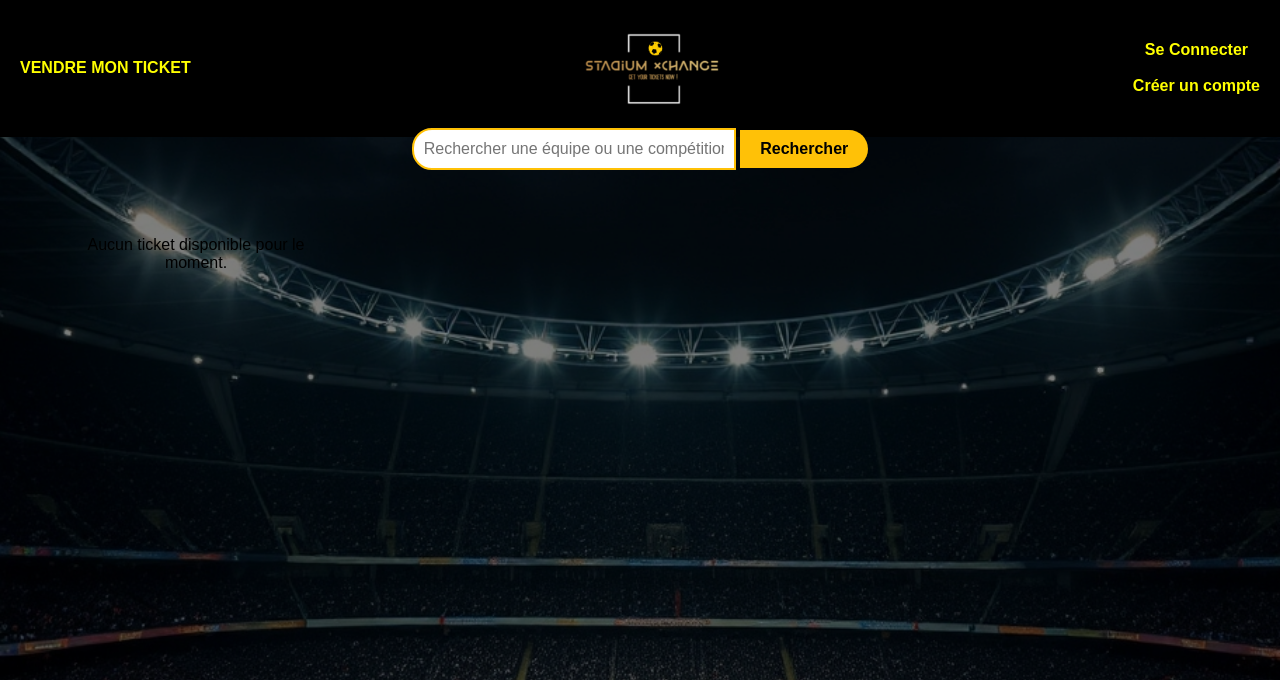
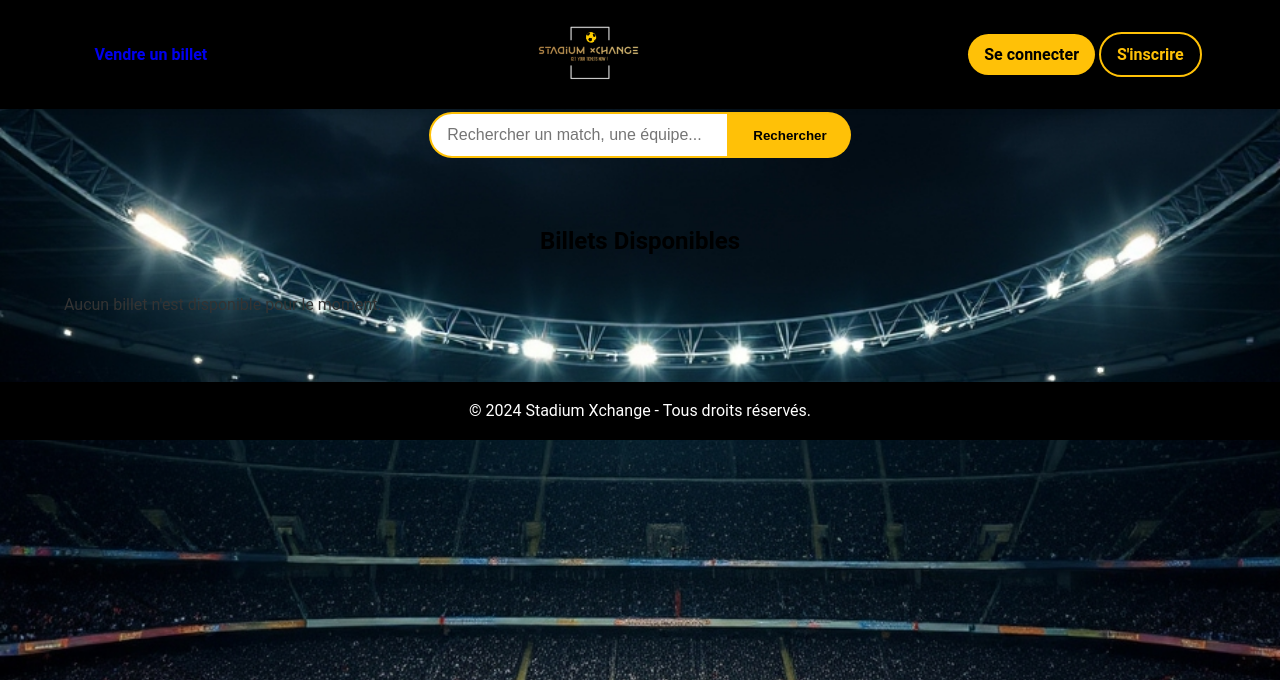
Before and after one commit to JohanDelem/stadiumXchange_project, a Symfony app: template templates/home_page/index.html.twig in a window 1280 px wide. Shown: the top 680 px of the page. Run offline with Twig, Linux system fonts and the light colour scheme; the template is opened without the code that fills it, so the values that code supplies are empty; some libraries are stand-ins or nearby versions.

Commit message:
new css ok

```diff
--- a/public/css/log.css
+++ b/public/css/log.css
@@ -1,7 +1,7 @@
 /* Style du body */
 body {
     font-family: Arial, sans-serif;
-    background-image: url('../images/background_image.PNG');
+    background-image: url('../images/Background_image2.png');
     background-size: cover;
     background-position: center;
     color: white;
--- a/public/css/style.css
+++ b/public/css/style.css
@@ -1,161 +1,208 @@
-body {
-    font-family: Arial, sans-serif;
-    background-image: url('../images/Background_image2.png');
-    background-size: cover; /* Ajuste l'image pour qu'elle couvre toute la page */
-    background-position: center;
-    background-repeat: no-repeat; /* Empêche la répétition de l'image */
-    background-attachment: fixed; /* Fixe l'image de fond pour qu'elle reste en place lors du défilement */
-    text-align: center;
-    padding-top: 60px; /* Ajustez cette valeur selon la hauteur de votre header */
+:root {
+    --primary-color: #ffc107;
+    --secondary-color: #000;
+    --text-color: #333;
+    --background-color: #f4f4f4;
+    --card-background: #fff;
+    --shadow-color: rgba(0, 0, 0, 0.1);
 }
 
-body::before {
-    content: "";
+*, *::before, *::after {
+    box-sizing: border-box;
+    margin: 0;
+    padding: 0;
+}
+
+html {
+    font-size: 16px;
+    scroll-behavior: smooth;
+}
+
+body {
+    font-family: 'Roboto', sans-serif;
+    line-height: 1.6;
+    color: var(--text-color);
+    background-color: var(--background-color);
+    background-image: url('../images/Background_image2.png');
+    background-size: cover;
+    background-position: center;
+    background-repeat: no-repeat;
+    background-attachment: fixed;
+    padding-top: 80px;
+}
+
+.container {
+    width: 90%;
+    max-width: 1200px;
+    margin: 0 auto;
+}
+
+.site-header {
     position: fixed;
     top: 0;
-    left: 0;
     width: 100%;
-    height: 100%;
-    background-color: rgba(0, 0, 0, 0.5); /* Semi-transparent black */
-    z-index: -1; /* Ensure it's behind all content */
+    background-color: var(--secondary-color);
+    color: #fff;
+    padding: 1rem;
+    z-index: 1000;
+    box-shadow: 0 2px 4px var(--shadow-color);
 }
 
-
-.container {
-    width: auto;
-    margin: 0 auto;
-    /* border: 2px solid red; */
-}
-
-.header {
+.header-container {
     display: flex;
     justify-content: space-between;
     align-items: center;
-    padding: 20px;
-    background-color: black;
-    position: fixed;
-    top: 0;
-    left: 0;
-    right: 0;
-    z-index: 1000;
-}
-
-
-.sell-ticket, .login {
-    font-size: 16px;
-    font-weight: bold;
-    color: yellow;
-    cursor: pointer;
-    text-decoration: none;
-}
-
-.sell-ticket:hover, .login:hover {
-    text-decoration: underline;
-
 }
 
 .logo img {
-    max-width: 200px;
+    max-width: 150px;
 }
 
-.tickets {
-    display: grid;
-    grid-template-columns: repeat(4, 1fr);
-    gap: 20px;
-    margin: 50px;
+.btn {
+    display: inline-block;
+    padding: 0.5rem 1rem;
+    border-radius: 30px;
+    text-decoration: none;
+    font-weight: bold;
+    transition: background-color 0.3s ease, color 0.3s ease;
 }
 
-.ticket {
-    background-color: gold;
-    margin: 50px;
-    padding: 20px;
-    border-radius: 10px;
-    box-shadow: 0px 4px 10px rgba(0, 0, 0, 0.5);
-    cursor: pointer;
-    transition: transform 0.3s ease; /* Ajoute une transition fluide */
+.btn-primary {
+    background-color: var(--primary-color);
+    color: var(--secondary-color);
 }
 
-.ticket:hover {
-    transform: scale(1.1); /* Grossit le ticket de 10% au survol */
+.btn-secondary {
+    background-color: transparent;
+    color: var(--primary-color);
+    border: 2px solid var(--primary-color);
 }
 
-.ticket h2, .ticket p {
-    margin: 0;
-    color: #555;
+.btn:hover {
+    opacity: 0.9;
 }
 
-/* Styles pour les liens */
-a {
-    color: inherit; /* Garde la couleur d'origine de l'élément parent */
-    text-decoration: none; /* Enlève le soulignement par défaut */
+.search-section {
+    margin: 2rem 0;
 }
 
-a:hover {
-    color: #ffc107; /* Optionnel : Change la couleur au survol (à adapter selon ton jeu de couleurs) */
-    text-decoration: underline; /* Optionnel : ajoute un soulignement au survol */
+.search-form {
+    display: flex;
+    justify-content: center;
+}
+
+.search-input {
+    width: 300px;
+    padding: 0.75rem 1rem;
+    border-radius: 30px 0 0 30px;
+    border: 2px solid var(--primary-color);
+    font-size: 1rem;
+    outline: none;
+}
+
+.btn-search {
+    padding: 0.75rem 1.5rem;
+    background-color: var(--primary-color);
+    color: var(--secondary-color);
+    border: none;
+    border-radius: 0 30px 30px 0;
+    cursor: pointer;
+}
+
+.tickets-section {
+    padding: 2rem 0;
+}
+
+.section-title {
+    text-align: center;
+    margin-bottom: 2rem;
+    color: var(--secondary-color);
+}
+
+.tickets-grid {
+    display: grid;
+    grid-template-columns: repeat(auto-fit, minmax(280px, 1fr));
+    gap: 2rem;
+}
+
+.ticket-card {
+    background-color: var(--card-background);
+    border-radius: 10px;
+    overflow: hidden;
+    box-shadow: 0 4px 6px var(--shadow-color);
+    transition: transform 0.3s ease, box-shadow 0.3s ease;
+}
+
+.ticket-card:hover {
+    transform: translateY(-5px);
+    box-shadow: 0 6px 12px var(--shadow-color);
+}
+
+.ticket-link {
+    text-decoration: none;
+    color: inherit;
+}
+
+.ticket-image img {
+    width: 100%;
+    height: 150px;
+    object-fit: fill;
+}
+
+.ticket-header {
+    padding: 1rem;
+    background-color: var(--primary-color);
+    color: var(--secondary-color);
+}
+
+.team-match {
+    display: flex;
+    justify-content: space-between;
+    align-items: center;
+}
+
+.team-logo {
+    width: 30px;
+    height: 30px;
+}
+
+.vs {
+    font-weight: bold;
+}
+
+.ticket-body {
+    padding: 1rem;
+}
+
+.ticket-price {
+    font-size: 1.2rem;
+    color: var(--primary-color);
+    margin-top: 0.5rem;
+}
+
+.site-footer {
+    background-color: var(--secondary-color);
+    color: #fff;
+    text-align: center;
+    padding: 1rem;
+    margin-top: 2rem;
 }
 
 @media (max-width: 768px) {
-    .tickets {
-        grid-template-columns: repeat(2, 1fr); /* Adjust to 2 columns on smaller screens */
+    .header-container {
+        flex-direction: column;
+        gap: 1rem;
+    }
+
+    .search-form {
+        flex-direction: column;
+        align-items: center;
+    }
+
+    .search-input, .btn-search {
+        width: 100%;
+        max-width: 300px;
+        border-radius: 30px;
+        margin-bottom: 0.5rem;
     }
 }
-
-@media (max-width: 480px) {
-    .tickets {
-        grid-template-columns: 1fr; /* Single column on very small screens */
-    }
-}
-
-
-/* Barre de recherche */
-.search-bar {
-    position: relative;
-    z-index: 1000;
-    display: flex;
-    justify-content: center;
-    margin-top: 60px;
-}
-
-.search-input {
-
-    width: 300px;
-    padding: 10px;
-    border: 2px solid #ffc107; /* Bordure jaune pour correspondre à l'esthétique dorée */
-    border-radius: 20px 0 0 20px; /* Arrondit les bords gauche */
-    outline: none; /* Supprime la bordure bleue par défaut lors du focus */
-    font-size: 16px;
-    transition: box-shadow 0.3s ease; /* Transition pour l'effet de focus */
-}
-
-.search-input:focus {
-    box-shadow: 0px 0px 10px rgba(255, 193, 7, 0.7); /* Effet lumineux autour de l'input au focus */
-}
-
-.search-button {
-
-    background-color: #ffc107; /* Utilise la couleur dorée pour le bouton */
-    border: none;
-    padding: 10px 20px;
-    font-size: 16px;
-    font-weight: bold;
-    color: black;
-    border-radius: 0 20px 20px 0; /* Arrondit les bords droit */
-    cursor: pointer;
-    transition: background-color 0.3s ease; /* Transition fluide pour le changement de couleur */
-}
-
-.search-button:hover {
-    background-color: #e0a800; /* Assombrit légèrement le bouton au survol */
-}
-
-.search-button:focus {
-    outline: none;
-    box-shadow: 0px 0px 10px rgba(255, 193, 7, 0.7); /* Effet lumineux sur le bouton au focus */
-}
-.team-logo {
-    width: 30px;
-    height: 30px;
-    vertical-align: middle;
-    margin: 0 5px;
-}
--- a/public/css/ticketDetail.css
+++ b/public/css/ticketDetail.css
@@ -1,7 +1,7 @@
 /* Style du body */
 body {
     font-family: Arial, sans-serif;
-    background-image: url('../images/background_image.PNG'); /* Image de fond utilisée */
+    background-image: url('../images/Background_image2.png'); /* Image de fond utilisée */
     background-size: cover;
     background-position: center;
     color: white;
--- a/templates/home_page/index.html.twig
+++ b/templates/home_page/index.html.twig
@@ -1,64 +1,88 @@
-{% extends 'base.html.twig' %}
+<!DOCTYPE html>
+<html lang="fr">
 
-{% block title %}Stadium Xchange{% endblock %}
+<head>
+    <meta charset="UTF-8">
+    <meta name="viewport" content="width=device-width, initial-scale=1.0">
+    <meta http-equiv="X-UA-Compatible" content="ie=edge">
+    <link rel="stylesheet" href="{{ asset('css/style.css') }}">
+    <title>Stadium Xchange - Accueil</title>
+</head>
 
-{% block body %}
-{# {{dump(teamsLogo)}} #}
+<body>
+    <header class="site-header">
+        <div class="container header-container">
+            <a href="{{ path('app_ticket_new') }}" class="btn btn-sell-ticket">Vendre un billet</a>
+            <a href="{{ path('HomePage') }}" class="logo">
+                <img src="{{ asset('images/logo.png') }}" alt="Stadium Xchange Logo">
+            </a>
+            <nav class="user-nav">
+                {% if is_granted('IS_AUTHENTICATED_FULLY') %}
+                    <a href="{{ path('mySpace') }}" class="btn btn-primary">Mon compte</a>
+                    <a href="{{ path('logout') }}" class="btn btn-secondary">Se déconnecter</a>
+                {% else %}
+                    <a href="{{ path('login') }}" class="btn btn-primary">Se connecter</a>
+                    <a href="{{ path('register') }}" class="btn btn-secondary">S'inscrire</a>
+                {% endif %}
+            </nav>
+        </div>
+    </header>
+
+    <main>
+        <section class="search-section">
             <div class="container">
-    <div class="header">
-        <a href="{{ path('app_ticket_new') }}"><div class="sell-ticket">VENDRE MON TICKET</div></a>
-        <div class="logo">
-            <img src="{{ asset('images/logo.png') }}" alt="Stadium Xchange">
+                <form action="#" method="GET" class="search-form">
+                    <input type="text" name="query" class="search-input" placeholder="Rechercher un match, une équipe...">
+                    <button type="submit" class="btn btn-search">Rechercher</button>
+                </form>
             </div>
-        <div class="login">
-            {% if is_granted('IS_AUTHENTICATED_FULLY') %}
-                <a href="{{ path('mySpace') }}">Mon Espace</a> <br><br>
-                <a href="{{ path('logout') }}">Se Déconnecter</a>
-            {% else %}
-                <a href="{{ path('login') }}">Se Connecter</a> <br><br>
-                <a href="{{ path('register') }}">Créer un compte</a>
+        </section>
+
+        <section class="tickets-section">
+            <div class="container">
+                <h1 class="section-title">Billets Disponibles</h1>
+                <div class="tickets-grid">
+                    {% for ticket in tickets %}
+                        <div class="ticket-card">
+                            <a href="{{ path('app_ticket_show', {'id': ticket.id}) }}" class="ticket-link">
+                                <div class="ticket-image">
+                                    {% if ticket.competition == 'ligue 1' %}
+                                        <img src="{{ asset('images/ligue1.jpg') }}" alt="Ligue 1">
+                                    {% elseif ticket.competition == 'Ligue des Champions' %}
+                                        <img src="{{ asset('images/ucl.jpg') }}" alt="UEFA Champions League">
                                     {% endif %}
                                 </div>
+                                <div class="ticket-header">
+                                    <div class="team-match">
+                                        <img src="{{teamsLogo[ticket.homeTeam]|default()}}" alt="{{ ticket.homeTeam }}" class="team-logo">
+                                        <span>{{ ticket.homeTeam }}</span>
+                                        <span class="vs">vs</span>
+                                        <span>{{ ticket.awayTeam }}</span>
+                                        <img src="{{teamsLogo[ticket.awayTeam]|default()}}" alt="{{ ticket.awayTeam }}" class="team-logo">
                                     </div>
-
-    <div class="search-bar">
-    <form action="#" method="GET">
-            <input type="text" name="query" placeholder="Rechercher une équipe ou une compétition" class="search-input">
-            <button type="submit" class="search-button">Rechercher</button>
-        </form>
                                 </div>
-
-    <div class="tickets">
-    {% for ticket in tickets %}
-        <a href="{{ path('app_ticket_show', {'id': ticket.id}) }}">
-            <div class="ticket">
-            <h2>
-                <img src="{{teamsLogo[ticket.homeTeam ]|default() }}" alt="{{ ticket.homeTeam }}" class="team-logo" data-team="{{ ticket.homeTeam }}">
-                <span class="team-name">{{ ticket.homeTeam }}</span>
-                vs
-                <span class="team-name">{{ ticket.awayTeam }}</span>
-                <img src="{{teamsLogo[ticket.awayTeam ]|default() }}" alt="{{ ticket.awayTeam }}" class="team-logo" data-team="{{ ticket.awayTeam }}">
-            </h2>
-                <p>Date et heure : {{ ticket.dateTime|date('d/m/Y H:i') }}</p>
-                <p>Stade : {{ ticket.stadium }}</p>
-                <p>Prix : {{ ticket.price }} €</p>
-                {% if ticket.owner %}
-                    <p>Mis en vente par : {{ ticket.owner.lastname }} {{ ticket.owner.firstname }}</p>
-                {% else %}
-                    <p>Mis en vente par : Inconnu</p>
-                {% endif %}
-                <p>Compétition : {{ ticket.competition }}</p>
-
-
+                                <div class="ticket-body">
+                                    <p><strong>Date et Heure :</strong> {{ ticket.dateTime|date('d/m/Y H:i') }}</p>
+                                    <p><strong>Stade :</strong> {{ ticket.stadium }}</p>
+                                    <p class="ticket-price"><strong>Prix :</strong> {{ ticket.price }} €</p>
+                                    <p><strong>Vendeur :</strong> {% if ticket.owner %} {{ ticket.owner.lastname }} {{ ticket.owner.firstname }} {% else %} Inconnu {% endif %}</p>
+                                    <p><strong>Compétition :</strong> {{ ticket.competition }}</p>
                                 </div>
                             </a>
+                        </div>
                     {% else %}
-        <p>Aucun ticket disponible pour le moment.</p>
+                        <p class="no-tickets">Aucun billet n'est disponible pour le moment.</p>
                     {% endfor %}
                 </div>
             </div>
+        </section>
+    </main>
 
-{% block javascripts %}
+    <footer class="site-footer">
+        <div class="container">
+            <p>&copy; 2024 Stadium Xchange - Tous droits réservés.</p>
+        </div>
+    </footer>
+</body>
 
-{% endblock %}
-{% endblock %}
+</html>
```
Also changed, not shown: public/images/Ligue1.jpg (added), public/images/background_image.PNG (deleted), public/images/ucl.jpg (added). Lines whose indentation alone changed are shown as unchanged.
